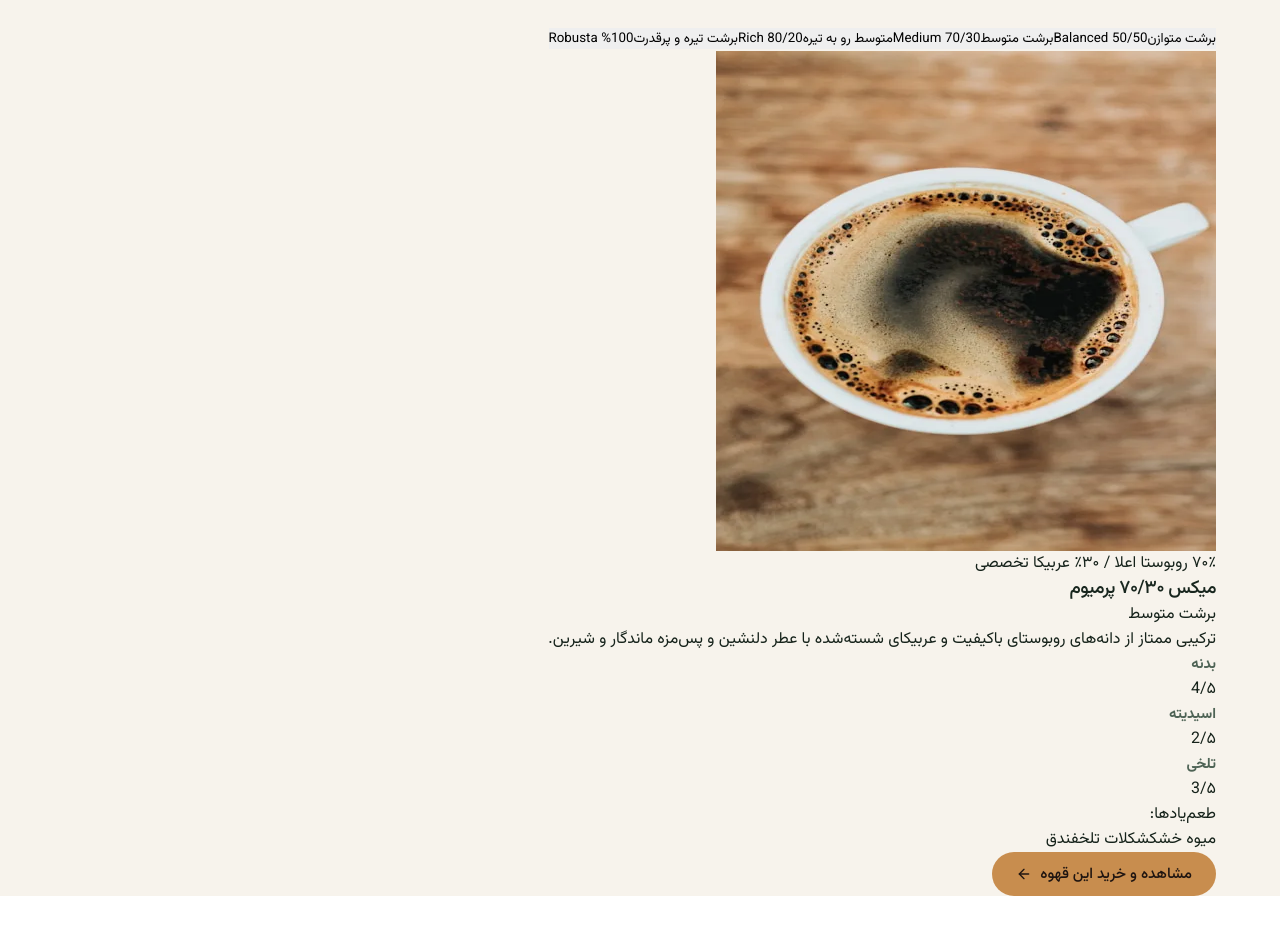
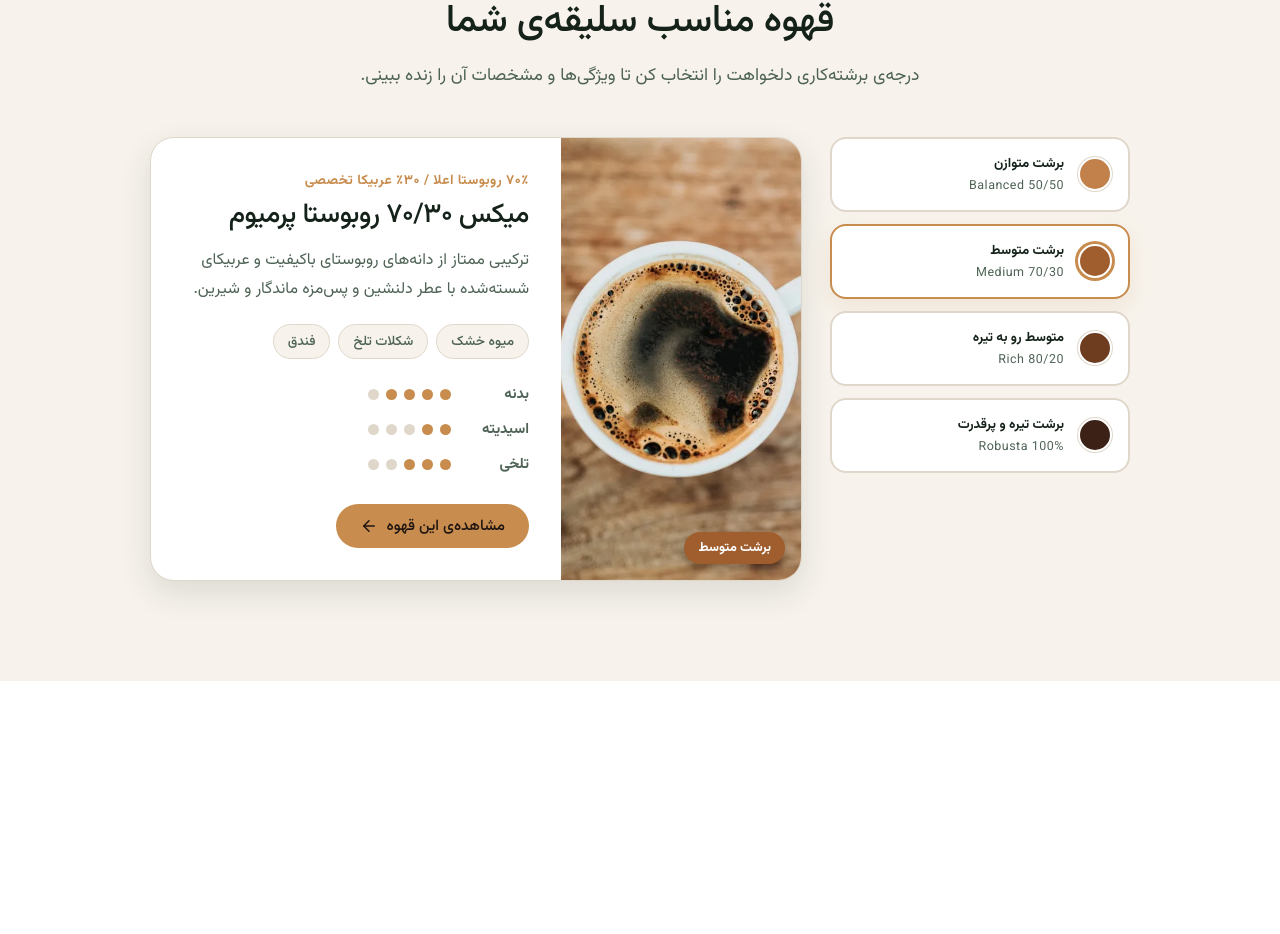
Before and after one commit to mjavadz/keepcoffee, a React (Vite) app: page / in a window 1280 px wide. Shown: the part 1487-2421 px from the top of the page. Built offline with nearby package versions, Linux system fonts and the light colour scheme.

Commit message:
fix(CoffeeFinder): Restore authentic interactive selector markup and sync with official blends

```diff
--- a/src/components/CoffeeFinder.jsx
+++ b/src/components/CoffeeFinder.jsx
@@ -5,7 +5,7 @@ import './CoffeeFinder.css';
 
 const roasts = [
   {
-    id: 'light',
+    id: 'balanced',
     label: 'برشت متوازن',
     sub: 'Balanced 50/50',
     name: 'میکس ۵۰/۵۰ پرمیوم',
@@ -21,7 +21,7 @@ const roasts = [
     id: 'medium',
     label: 'برشت متوسط',
     sub: 'Medium 70/30',
-    name: 'میکس ۷۰/۳۰ پرمیوم',
+    name: 'میکس ۷۰/۳۰ روبوستا پرمیوم',
     origin: '۷۰٪ روبوستا اعلا / ۳۰٪ عربیکا تخصصی',
     desc: 'ترکیبی ممتاز از دانه‌های روبوستای باکیفیت و عربیکای شسته‌شده با عطر دلنشین و پس‌مزه ماندگار و شیرین.',
     notes: ['میوه خشک', 'شکلات تلخ', 'فندق'],
@@ -69,84 +69,67 @@ export default function CoffeeFinder() {
   const roast = roasts[active];
 
   return (
-    <section className="finder-section">
+    <section className="coffee-finder-section">
       <div className="container">
         <div className="finder-header">
-          <span className="finder-kicker">راهنمای هوشمند انتخاب</span>
+          <span className="finder-eyebrow">راهنمای ذائقه</span>
           <h2>قهوه مناسب سلیقه‌ی شما</h2>
-          <p>
-            طعم دلخواه‌تان را بر اساس میزان برشتگی (رست) و ویژگی‌های طعمی پیدا کنید.
-          </p>
+          <p>درجه‌ی برشته‌کاری دلخواهت را انتخاب کن تا ویژگی‌ها و مشخصات آن را زنده ببینی.</p>
         </div>
 
-        <div className="finder-card">
-          <div className="finder-tabs" role="tablist">
+        <div className="finder-interactive">
+          <div className="roast-selector" role="tablist" aria-label="درجه برشته‌کاری">
             {roasts.map((r, i) => (
               <button
                 key={r.id}
                 role="tab"
-                aria-selected={active === i}
-                className={`finder-tab ${active === i ? 'is-active' : ''}`}
+                aria-selected={i === active}
+                className={`roast-option ${i === active ? 'is-active' : ''}`}
                 onClick={() => setActive(i)}
+                style={{ '--bean': r.bean }}
               >
-                <span className="tab-bean" style={{ background: r.bean }} />
-                <span className="tab-label">{r.label}</span>
-                <span className="tab-sub">{r.sub}</span>
+                <span className="roast-swatch" aria-hidden="true" />
+                <span className="roast-labels">
+                  <span className="roast-label">{r.label}</span>
+                  <span className="roast-sub">{r.sub}</span>
+                </span>
               </button>
             ))}
           </div>
 
-          <div className="finder-body">
-            <div className="finder-visual">
-              <img
-                src={roast.image}
-                alt={roast.name}
-                loading="lazy"
-                width={500}
-                height={500}
-              />
-              <span className="visual-badge">{roast.origin}</span>
+          <div className="roast-preview" key={roast.id}>
+            <div className="preview-media">
+              <img src={roast.image} alt={roast.name} loading="lazy" />
+              <span className="preview-tag" style={{ '--bean': roast.bean }}>{roast.label}</span>
             </div>
 
-            <div className="finder-info">
-              <div className="finder-title-row">
-                <h3>{roast.name}</h3>
-                <span className="finder-roast-pill">{roast.label}</span>
+            <div className="preview-body">
+              <span className="preview-origin">{roast.origin}</span>
+              <h3>{roast.name}</h3>
+              <p>{roast.desc}</p>
+
+              <div className="preview-notes">
+                {roast.notes.map((n) => (
+                  <span key={n} className="note-chip">{n}</span>
+                ))}
               </div>
-              <p className="finder-desc">{roast.desc}</p>
 
-              <div className="finder-bars">
-                {attributes.map((attr) => (
-                  <div key={attr.key} className="meter-row">
-                    <span className="meter-label">{attr.label}</span>
-                    <div className="meter-track">
-                      <div
-                        className="meter-fill"
-                        style={{ width: `${(roast[attr.key] / 5) * 100}%` }}
-                      />
-                    </div>
-                    <span className="meter-val">{roast[attr.key]}/۵</span>
+              <div className="preview-meters">
+                {attributes.map((a) => (
+                  <div className="meter" key={a.key}>
+                    <span className="meter-label">{a.label}</span>
+                    <span className="meter-track">
+                      {[1, 2, 3, 4, 5].map((n) => (
+                        <span key={n} className={`meter-dot ${n <= roast[a.key] ? 'on' : ''}`} />
+                      ))}
+                    </span>
                   </div>
                 ))}
               </div>
 
-              <div className="finder-notes">
-                <span className="notes-label">طعم‌یادها:</span>
-                <div className="notes-tags">
-                  {roast.notes.map((n) => (
-                    <span key={n} className="note-tag">
-                      {n}
-                    </span>
-                  ))}
-                </div>
-              </div>
-
-              <Link
-                to={`/product/${roast.productSlug}`}
-                className="btn btn-primary finder-cta"
-              >
-                مشاهده و خرید این قهوه
-                <ArrowLeft size={16} />
+              <Link to={`/product/${roast.productSlug}`} className="btn btn-primary preview-cta">
+                مشاهده‌ی این قهوه
+                <ArrowLeft size={18} />
               </Link>
             </div>
           </div>
```
